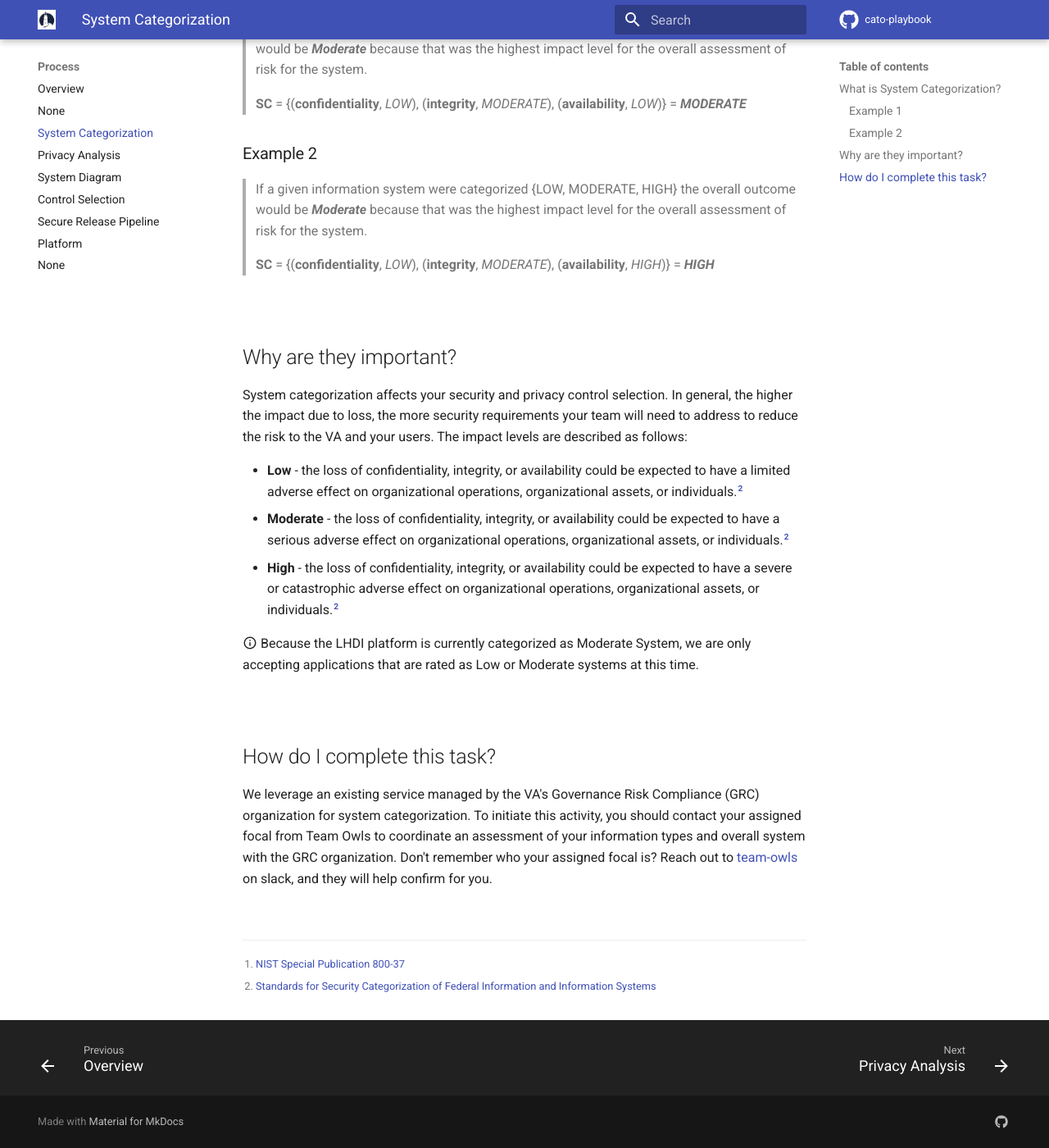
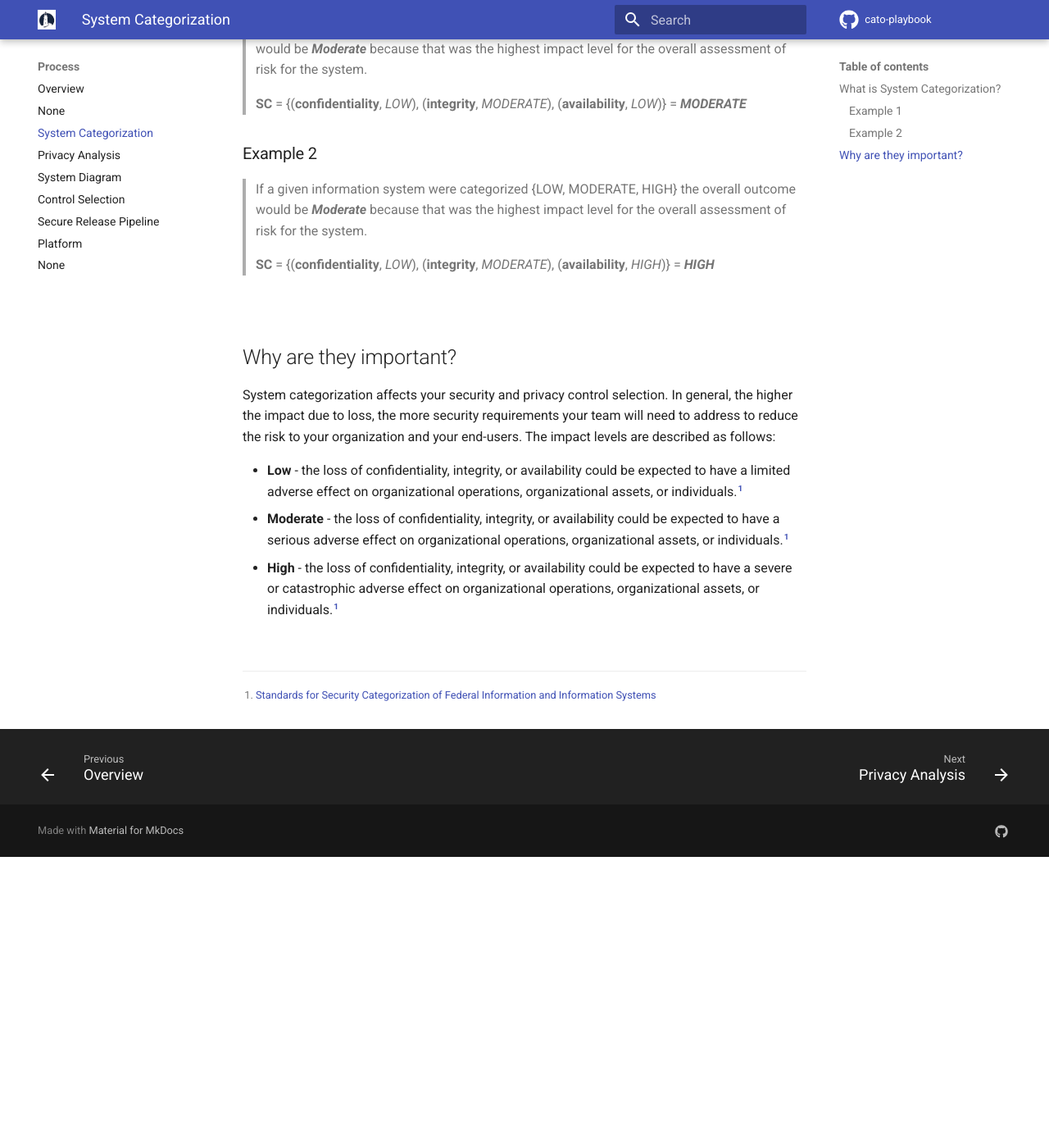
Before and after one commit to rise8-us/cato-playbook, an MkDocs documentation site: the page built from docs/categorization.md, in a window 1280 px wide and 1400 px high, scrolled down 521 px. Shown: the whole window at 82% size. Built offline with MkDocs 1.6.1 and Material for MkDocs 9.7.7, drawn with Linux system fonts in a browser that asks for light colours; comment, search, counter and statistics services are not loaded; after the commit the page ends 1566 px from its top, so only the background shows below that.

Commit message:
generalized catagorization doc

```diff
--- a/docs/categorization.md
+++ b/docs/categorization.md
@@ -20,20 +20,12 @@ The categorization process determines the worst-case potential impact that could
 <br/>
 
 ## Why are they important?
-System categorization affects your security and privacy control selection. In general, the higher the impact due to loss, the more security requirements your team will need to address to reduce the risk to the VA and your users. The impact levels are described as follows:
+System categorization affects your security and privacy control selection. In general, the higher the impact due to loss, the more security requirements your team will need to address to reduce the risk to your organization and your end-users. The impact levels are described as follows:
 
-- **Low** - the loss of confidentiality, integrity, or availability could be expected to have a limited adverse effect on organizational operations, organizational assets, or individuals.[^2]
-- **Moderate** - the loss of confidentiality, integrity, or availability could be expected to have a serious adverse effect on organizational operations, organizational assets, or individuals.[^2]
-- **High** - the loss of confidentiality, integrity, or availability could be expected to have a severe or catastrophic adverse effect on organizational operations, organizational assets, or individuals.[^2]
-
-:material-information-outline: Because the LHDI platform is currently categorized as Moderate System, we are only accepting applications that are rated as Low or Moderate systems at this time.
+- **Low** - the loss of confidentiality, integrity, or availability could be expected to have a limited adverse effect on organizational operations, organizational assets, or individuals.[^1]
+- **Moderate** - the loss of confidentiality, integrity, or availability could be expected to have a serious adverse effect on organizational operations, organizational assets, or individuals.[^1]
+- **High** - the loss of confidentiality, integrity, or availability could be expected to have a severe or catastrophic adverse effect on organizational operations, organizational assets, or individuals.[^1]
 
 <br/>
 
-## How do I complete this task?
-We leverage an existing service managed by the VA's Governance Risk Compliance (GRC) organization for system categorization. To initiate this activity, you should contact your assigned focal from Team Owls to coordinate an assessment of your information types and overall system with the GRC organization. Don't remember who your assigned focal is? Reach out to [team-owls](https://lighthouseva.slack.com/archives/C040UBT08TE) on slack, and they will help confirm for you.
-
-<br/>
-
-[^1]:[NIST Special Publication 800-37](https://csrc.nist.gov/publications/detail/sp/800-37/rev-2/final)
-[^2]:[Standards for Security Categorization of Federal Information and Information Systems](https://nvlpubs.nist.gov/nistpubs/fips/nist.fips.199.pdf)
+[^1]:[Standards for Security Categorization of Federal Information and Information Systems](https://nvlpubs.nist.gov/nistpubs/fips/nist.fips.199.pdf)
```
